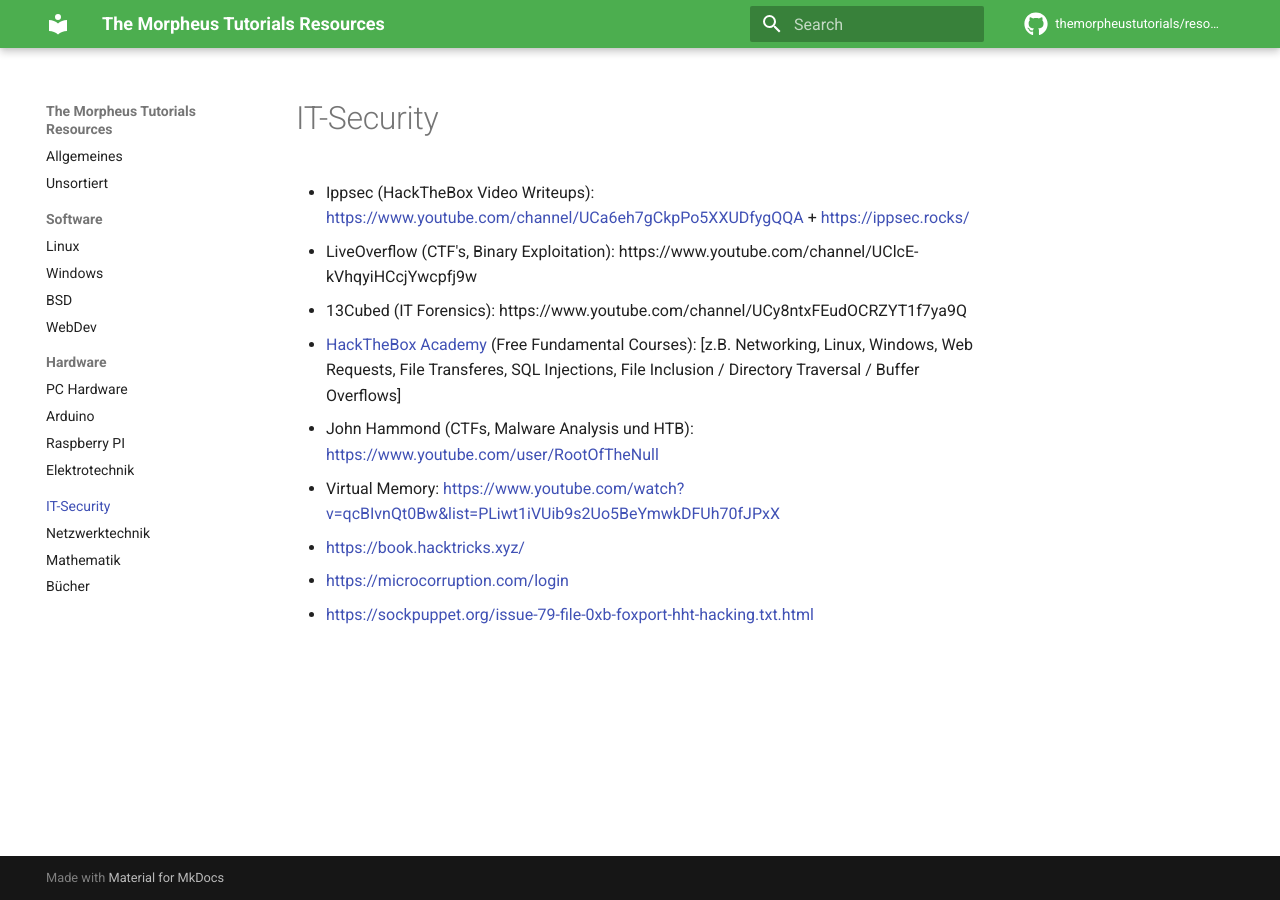
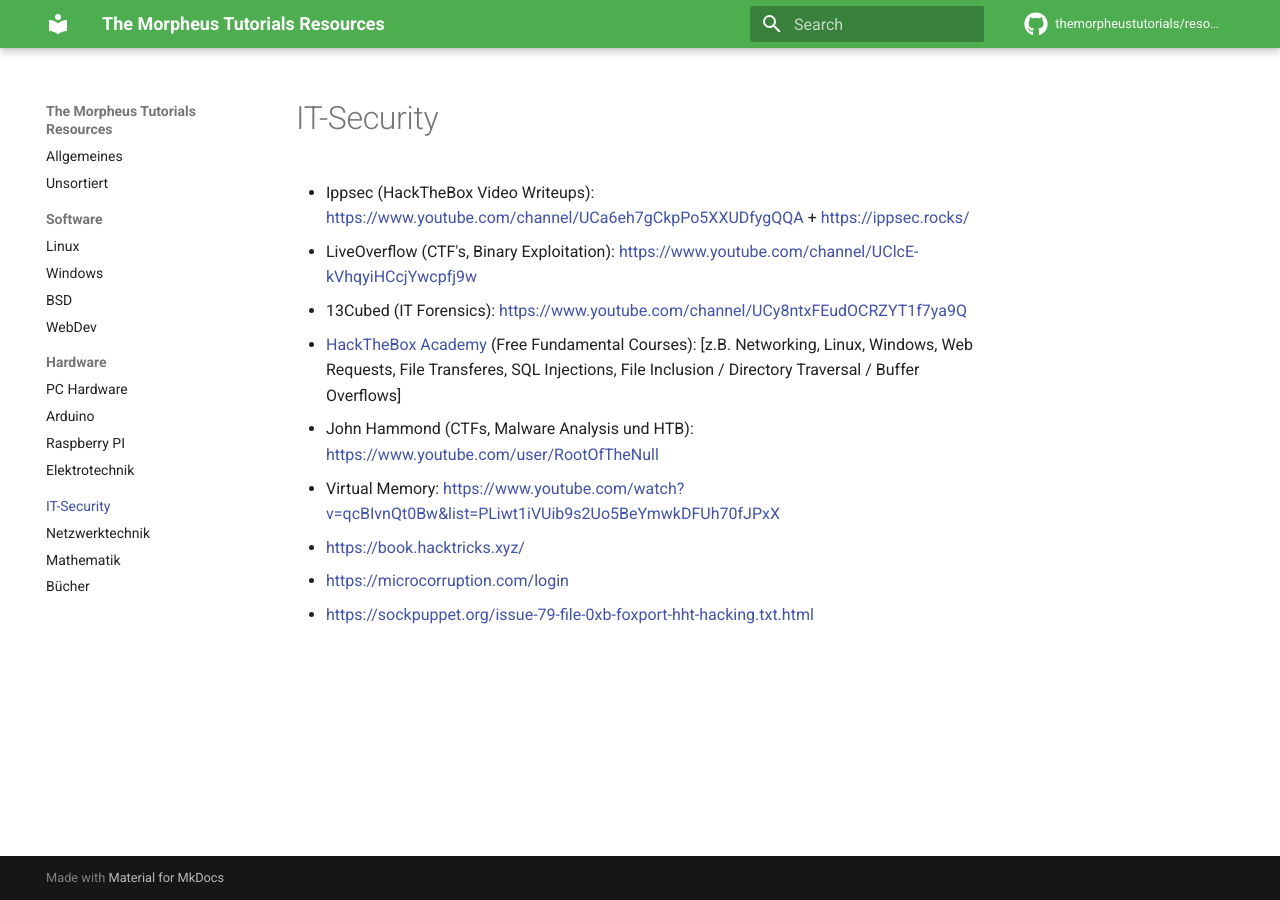
Before and after one commit to themorpheustutorials/resources, an MkDocs documentation site: the page built from docs/it-security.md, in a window 1280 px wide. Built offline with MkDocs 1.6.1 and Material for MkDocs 9.7.7, drawn with Linux system fonts in a browser that asks for light colours; comment, search, counter and statistics services are not loaded; part of the change alters nothing that is shown.

```diff
--- a/docs/it-security.md
+++ b/docs/it-security.md
@@ -1,6 +1,6 @@
 - Ippsec (HackTheBox Video Writeups): [https://www.youtube.com/channel/UCa6eh7gCkpPo5XXUDfygQQA](https://www.youtube.com/channel/UCa6eh7gCkpPo5XXUDfygQQA) + [https://ippsec.rocks/](https://ippsec.rocks/)
-- LiveOverflow (CTF's, Binary Exploitation): https://www.youtube.com/channel/UClcE-kVhqyiHCcjYwcpfj9w
-- 13Cubed (IT Forensics): https://www.youtube.com/channel/UCy8ntxFEudOCRZYT1f7ya9Q
+- LiveOverflow (CTF's, Binary Exploitation): [https://www.youtube.com/channel/UClcE-kVhqyiHCcjYwcpfj9w](https://www.youtube.com/channel/UClcE-kVhqyiHCcjYwcpfj9w)
+- 13Cubed (IT Forensics): [https://www.youtube.com/channel/UCy8ntxFEudOCRZYT1f7ya9Q](https://www.youtube.com/channel/UCy8ntxFEudOCRZYT1f7ya9Q)
 - [HackTheBox Academy](https://academy.hackthebox.eu) (Free Fundamental Courses): [z.B. Networking, Linux, Windows, Web Requests, File Transferes, SQL Injections, File Inclusion / Directory   Traversal / Buffer Overflows]
 - John Hammond (CTFs, Malware Analysis und HTB): [https://www.youtube.com/user/RootOfTheNull](https://www.youtube.com/user/RootOfTheNull)
 - Virtual Memory: [https://www.youtube.com/watch?v=qcBIvnQt0Bw&list=PLiwt1iVUib9s2Uo5BeYmwkDFUh70fJPxX](https://www.youtube.com/watch?v=qcBIvnQt0Bw&list=PLiwt1iVUib9s2Uo5BeYmwkDFUh70fJPxX)
```
